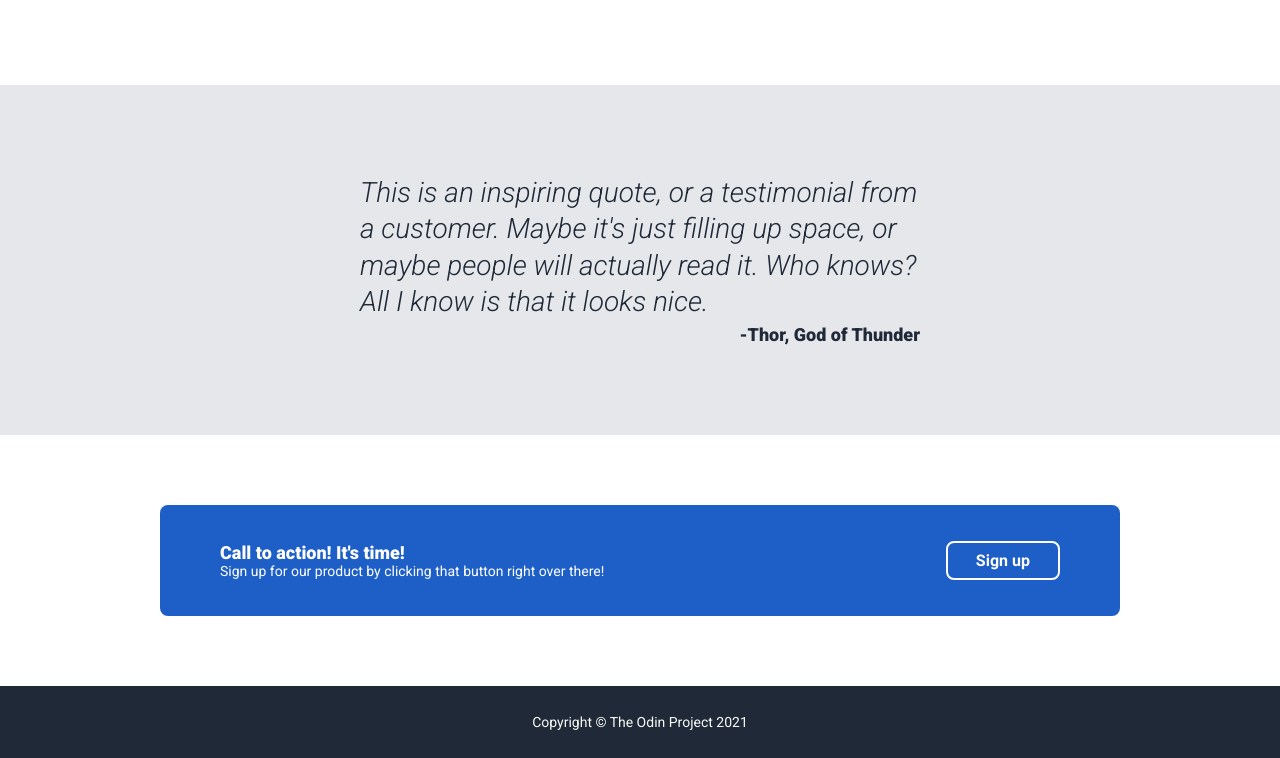
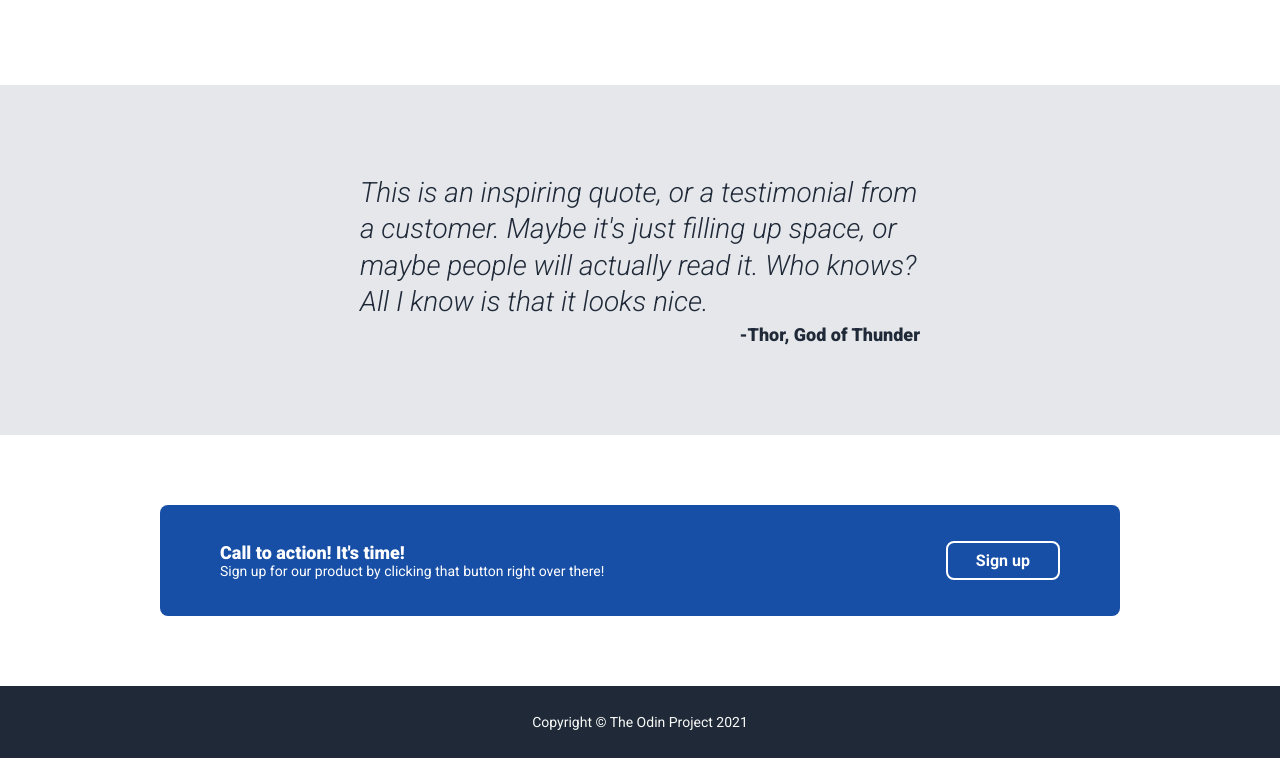
Before and after one commit to johancurato1-stack/Odin-Landing-Page, a plain HTML site: page index.html in a window 1280 px wide. Shown: the part 758-1516 px from the top of the page. Drawn offline with Linux system fonts and the light colour scheme.

Commit message:
Chore: Improved accessibility and color contrast again.

```diff
--- a/style.css
+++ b/style.css
@@ -105,8 +105,8 @@ a {
 
 .button {
   display: inline-block;
-  background-color: #1d5fc7;
-  color: white;
+  background-color: #174ea6;
+  color: #ffffff;
   padding: 8px 28px;
   border-radius: 8px;
   font-weight: 700;
@@ -134,7 +134,7 @@ a {
 ============================== */
 
 .information {
-  background-color: white;
+  background-color: #ffffff;
   padding: 36px 0 88px;
 }
 
@@ -206,8 +206,8 @@ a {
 }
 
 .cta-content {
-  background-color: #1d5fc7;
-  color: white;
+  background-color: #174ea6;
+  color: #ffffff;
   padding: 36px 60px;
   border-radius: 8px;
 
@@ -218,6 +218,7 @@ a {
 }
 
 .cta-text h2 {
+  color: #ffffff;
   font-size: 18px;
   font-weight: 900;
 }
@@ -228,8 +229,20 @@ a {
 }
 
 .cta-button {
-  border: 2px solid white;
+  background-color: #174ea6;
+  color: #ffffff;
+  border: 2px solid #ffffff;
   min-width: 100px;
+}
+
+/* ==============================
+   Keyboard Accessibility
+============================== */
+
+a:focus-visible {
+  outline: 3px solid #facc15;
+  outline-offset: 4px;
+  border-radius: 4px;
 }
 
 /* ==============================
```
